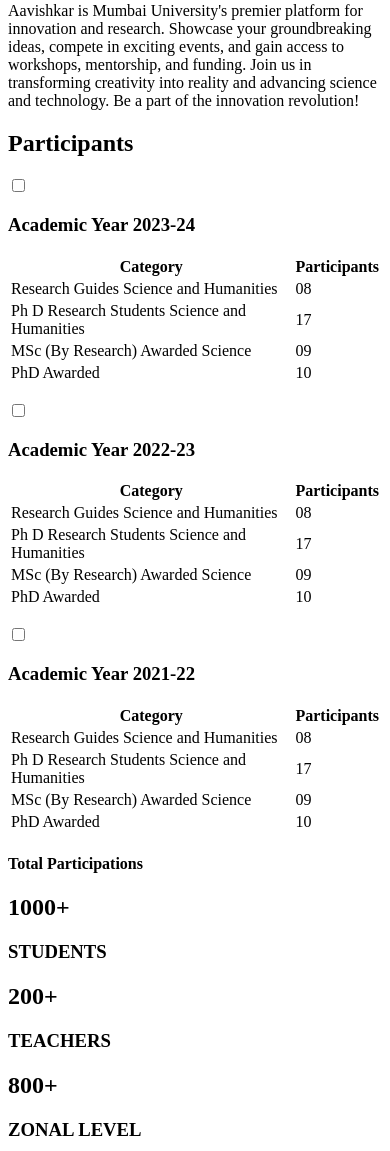
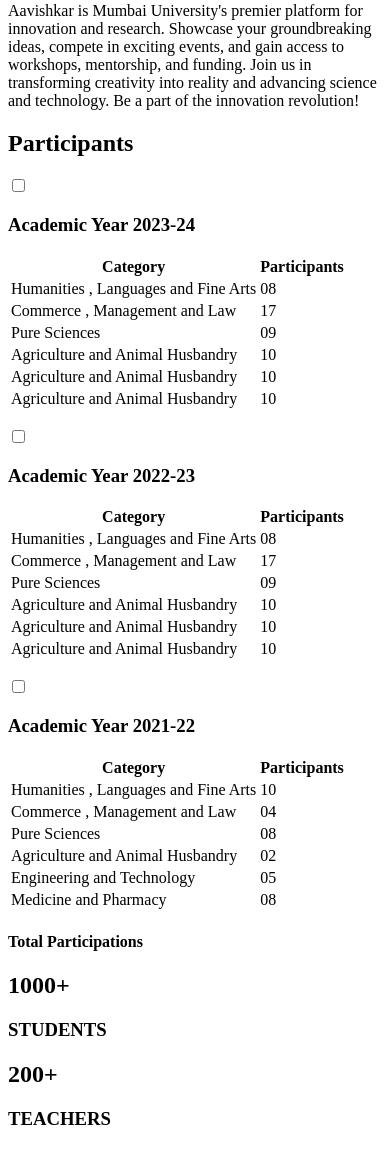
Before and after one commit to rushiii3/KETS, a PHP site: page /aviskar.php in a window 390 px wide. Shown: the part 1389-2540 px from the top of the page. Run offline with PHP 8.4, Linux system fonts and the light colour scheme.

Commit message:
updated aviskar table responsiveness

```diff
--- a/College/src/main/Components/Research_tab/aviskar.php
+++ b/College/src/main/Components/Research_tab/aviskar.php
@@ -17,7 +17,7 @@
    <div class="max-w-screen-xl flex flex-wrap items-center justify-between mx-auto p-4">
      <a href="" class="flex items-center space-x-3 rtl:space-x-reverse    ">
 
-       <span class="self-center text-2xl font-semibold whitespace-nowrap dark:text-white"></span>
+       <span class="self-center text-2xl font-semibold   dark:text-white"></span>
      </a>
      <div class="flex md:order-2 space-x-3 md:space-x-0 rtl:space-x-reverse">
 
@@ -62,7 +62,7 @@
  <nav aria-label="Breadcrumb" class="pl-3 mt-5 dark:bg-black dark:text-white " id="Breadcrumb" data-aos="fade-right">
    <ol class="flex items-stretch gap-2 list-none">
      <li class="flex items-center gap-2">
-       <a href="#" class="flex max-w-[20ch] items-center gap-1 truncate whitespace-nowrap text-slate-700 transition-colors hover:text-emerald-500">
+       <a href="#" class="flex max-w-[20ch] items-center gap-1 truncate   text-slate-700 transition-colors hover:text-emerald-500">
          <svg xmlns="http://www.w3.org/2000/svg" class="w-5 h-5" fill="none" viewBox="0 0 24 24" stroke="currentColor" stroke-width="1.5" aria-hidden="true" aria-labelledby="title-01 description-01" role="link">
            <title id="title-01">Home</title>
            <desc id="description-01">
@@ -82,7 +82,7 @@
        </svg>
      </li>
      <li class="flex items-center flex-1 gap-2">
-       <a href="#" aria-current="page" class="pointer-events-none max-w-[20ch] truncate whitespace-nowrap text-slate-400">Aviskar</a>
+       <a href="#" aria-current="page" class="pointer-events-none max-w-[20ch] truncate   text-slate-400">Aviskar</a>
 
      </li>
    </ol>
@@ -109,32 +109,40 @@
      <section class="grid place-items-center p-4 md:p-16 justify-center  ">
        <label class="m-2 w-full  max-w-lg">
          <input class="peer/showLabel absolute scale-0" type="checkbox" />
-         <span class="block max-h-14 overflow-hidden rounded-lg bg-gray-100 px-4 py-2 text-gray-500 shadow-lg transition-all duration-300 peer-checked/showLabel:max-h-96">
+         <span class="block max-h-14 overflow-hidden rounded-lg bg-gray-100 px-4 py-2 text-gray-500 shadow-lg transition-all duration-300 peer-checked/showLabel:max-h-svh">
            <h3 class="flex h-14 cursor-pointer items-center font-bold">Academic Year 2023-24</h3>
            <p class="mb-2">
            <table class="w-full divide-y divide-gray-200 dark:divide-neutral-700">
              <thead>
                <tr>
-                 <th scope="col" class="px-2 py-3 text-center text-sm md:text-xl font-medium text-gray-900 uppercase dark:text-neutral-500">Category</th>
-                 <th scope="col" class="px-2 py-3 text-center text-sm md:text-xl font-medium text-gray-900 uppercase dark:text-neutral-500">Participants</th>
+                 <th scope="col" class="px-2 py-3 text-center text-sm md:text-xl font-medium text-gray-900 uppercase dark:text-black">Category</th>
+                 <th scope="col" class="px-2 py-3 text-center text-sm md:text-xl font-medium text-gray-900 uppercase dark:text-black">Participants</th>
                </tr>
              </thead>
              <tbody class="divide-y divide-gray-200 dark:divide-neutral-700">
                <tr>
-                 <td class="px-2 py-4 whitespace-nowrap text-sm font-medium text-gray-800 dark:text-neutral-200">Research Guides Science and Humanities</td>
-                 <td class="px-2 py-4 whitespace-nowrap text-sm text-gray-800 dark:text-neutral-200">08</td>
+                 <td class="px-2 py-4   text-sm font-medium dark:text-black  "> Humanities , Languages and Fine Arts </td>
+                 <td class="px-2 py-4   text-sm dark:text-black  ">08</td>
                </tr>
                <tr>
-                 <td class="px-2 py-4 whitespace-nowrap text-sm font-medium text-gray-800 dark:text-neutral-200">Ph D Research Students Science and Humanities</td>
-                 <td class="px-2 py-4 whitespace-nowrap text-sm text-gray-800 dark:text-neutral-200">17</td>
+                 <td class="px-2 py-4   text-sm font-medium dark:text-black  ">Commerce , Management and Law</td>
+                 <td class="px-2 py-4   text-sm dark:text-black  ">17</td>
                </tr>
                <tr>
-                 <td class="px-2 py-4 whitespace-nowrap text-sm font-medium text-gray-800 dark:text-neutral-200">MSc (By Research) Awarded Science</td>
-                 <td class="px-2 py-4 whitespace-nowrap text-sm text-gray-800 dark:text-neutral-200">09</td>
+                 <td class="px-2 py-4   text-sm font-medium dark:text-black  ">Pure Sciences</td>
+                 <td class="px-2 py-4   text-sm dark:text-black  ">09</td>
                </tr>
                <tr>
-                 <td class="px-2 py-4 whitespace-nowrap text-sm font-medium text-gray-800 dark:text-neutral-200">PhD Awarded</td>
-                 <td class="px-2 py-4 whitespace-nowrap text-sm text-gray-800 dark:text-neutral-200">10</td>
+                 <td class="px-2 py-4   text-sm font-medium dark:text-black  ">Agriculture and Animal Husbandry</td>
+                 <td class="px-2 py-4   text-sm dark:text-black  ">10</td>
+               </tr>
+               <tr>
+                 <td class="px-2 py-4   text-sm font-medium dark:text-black  ">Agriculture and Animal Husbandry</td>
+                 <td class="px-2 py-4   text-sm dark:text-black  ">10</td>
+               </tr>
+               <tr>
+                 <td class="px-2 py-4   text-sm font-medium dark:text-black  ">Agriculture and Animal Husbandry</td>
+                 <td class="px-2 py-4   text-sm dark:text-black  ">10</td>
                </tr>
              </tbody>
            </table>
@@ -143,32 +151,40 @@
        </label>
        <label class="m-2 w-full max-w-lg">
          <input class="peer/showLabel absolute scale-0" type="checkbox" />
-         <span class="block max-h-14 overflow-hidden rounded-lg bg-gray-100 px-4 py-2 text-gray-500 shadow-lg transition-all duration-300 peer-checked/showLabel:max-h-96">
+         <span class="block max-h-14 overflow-hidden rounded-lg bg-gray-100 px-4 py-2 text-gray-500 shadow-lg transition-all duration-300 peer-checked/showLabel:max-h-svh">
            <h3 class="flex h-14 cursor-pointer items-center font-bold">Academic Year 2022-23</h3>
            <p class="mb-2">
            <table class="w-full divide-y divide-gray-200 dark:divide-neutral-700">
              <thead>
                <tr>
-                 <th scope="col" class="px-2 py-3 text-center text-sm md:text-xl font-medium text-gray-900 uppercase dark:text-neutral-500">Category</th>
-                 <th scope="col" class="px-2 py-3 text-center text-sm md:text-xl font-medium text-gray-900 uppercase dark:text-neutral-500">Participants</th>
+                 <th scope="col" class="px-2 py-3 text-center text-sm md:text-xl font-medium text-gray-900 uppercase dark:text-black">Category</th>
+                 <th scope="col" class="px-2 py-3 text-center text-sm md:text-xl font-medium text-gray-900 uppercase dark:text-black">Participants</th>
                </tr>
              </thead>
              <tbody class="divide-y divide-gray-200 dark:divide-neutral-700">
                <tr>
-                 <td class="px-2 py-4 whitespace-nowrap text-sm font-medium text-gray-800 dark:text-neutral-200">Research Guides Science and Humanities</td>
-                 <td class="px-2 py-4 whitespace-nowrap text-sm text-gray-800 dark:text-neutral-200">08</td>
+                 <td class="px-2 py-4   text-sm font-medium dark:text-black  "> Humanities , Languages and Fine Arts </td>
+                 <td class="px-2 py-4   text-sm dark:text-black  ">08</td>
                </tr>
                <tr>
-                 <td class="px-2 py-4 whitespace-nowrap text-sm font-medium text-gray-800 dark:text-neutral-200">Ph D Research Students Science and Humanities</td>
-                 <td class="px-2 py-4 whitespace-nowrap text-sm text-gray-800 dark:text-neutral-200">17</td>
+                 <td class="px-2 py-4   text-sm font-medium dark:text-black  ">Commerce , Management and Law</td>
+                 <td class="px-2 py-4   text-sm dark:text-black  ">17</td>
                </tr>
                <tr>
-                 <td class="px-2 py-4 whitespace-nowrap text-sm font-medium text-gray-800 dark:text-neutral-200">MSc (By Research) Awarded Science</td>
-                 <td class="px-2 py-4 whitespace-nowrap text-sm text-gray-800 dark:text-neutral-200">09</td>
+                 <td class="px-2 py-4   text-sm font-medium dark:text-black  ">Pure Sciences</td>
+                 <td class="px-2 py-4   text-sm dark:text-black  ">09</td>
                </tr>
                <tr>
-                 <td class="px-2 py-4 whitespace-nowrap text-sm font-medium text-gray-800 dark:text-neutral-200">PhD Awarded</td>
-                 <td class="px-2 py-4 whitespace-nowrap text-sm text-gray-800 dark:text-neutral-200">10</td>
+                 <td class="px-2 py-4   text-sm font-medium dark:text-black  ">Agriculture and Animal Husbandry</td>
+                 <td class="px-2 py-4   text-sm dark:text-black  ">10</td>
+               </tr>
+               <tr>
+                 <td class="px-2 py-4   text-sm font-medium dark:text-black  ">Agriculture and Animal Husbandry</td>
+                 <td class="px-2 py-4   text-sm dark:text-black  ">10</td>
+               </tr>
+               <tr>
+                 <td class="px-2 py-4   text-sm font-medium dark:text-black  ">Agriculture and Animal Husbandry</td>
+                 <td class="px-2 py-4   text-sm dark:text-black  ">10</td>
                </tr>
              </tbody>
            </table>
@@ -177,32 +193,40 @@
        </label>
        <label class="m-2 w-full max-w-lg">
          <input class="peer/showLabel absolute scale-0" type="checkbox" />
-         <span class="block max-h-14 overflow-hidden rounded-lg bg-gray-100 px-4 py-2 text-gray-500 shadow-lg transition-all duration-300 peer-checked/showLabel:max-h-96">
+         <span class="block max-h-14 overflow-hidden rounded-lg bg-gray-100 px-4 py-2 text-gray-500 shadow-lg transition-all duration-300 peer-checked/showLabel:max-h-svh ">
            <h3 class="flex h-14 cursor-pointer items-center font-bold">Academic Year 2021-22</h3>
            <p class="mb-2">
            <table class="w-full divide-y divide-gray-200 dark:divide-neutral-700">
              <thead>
                <tr>
-                 <th scope="col" class="px-2 py-3 text-center text-sm md:text-xl font-medium text-gray-900 uppercase dark:text-neutral-500">Category</th>
-                 <th scope="col" class="px-2 py-3 text-center text-sm md:text-xl font-medium text-gray-900 uppercase dark:text-neutral-500">Participants</th>
+                 <th scope="col" class="px-2 py-3 text-center text-sm md:text-xl font-medium text-gray-900 uppercase dark:text-black">Category</th>
+                 <th scope="col" class="px-2 py-3 text-center text-sm md:text-xl font-medium text-gray-900 uppercase dark:text-black">Participants</th>
                </tr>
              </thead>
              <tbody class="divide-y divide-gray-200 dark:divide-neutral-700">
                <tr>
-                 <td class="px-2 py-4 whitespace-nowrap text-sm font-medium text-gray-800 dark:text-neutral-200">Research Guides Science and Humanities</td>
-                 <td class="px-2 py-4 whitespace-nowrap text-sm text-gray-800 dark:text-neutral-200">08</td>
+                 <td class="px-2 py-4   text-sm font-medium dark:text-black  "> Humanities , Languages and Fine Arts </td>
+                 <td class="px-2 py-4   text-sm dark:text-black  ">10</td>
                </tr>
                <tr>
-                 <td class="px-2 py-4 whitespace-nowrap text-sm font-medium text-gray-800 dark:text-neutral-200">Ph D Research Students Science and Humanities</td>
-                 <td class="px-2 py-4 whitespace-nowrap text-sm text-gray-800 dark:text-neutral-200">17</td>
+                 <td class="px-2 py-4   text-sm font-medium dark:text-black  ">Commerce , Management and Law</td>
+                 <td class="px-2 py-4   text-sm dark:text-black  ">04</td>
                </tr>
                <tr>
-                 <td class="px-2 py-4 whitespace-nowrap text-sm font-medium text-gray-800 dark:text-neutral-200">MSc (By Research) Awarded Science</td>
-                 <td class="px-2 py-4 whitespace-nowrap text-sm text-gray-800 dark:text-neutral-200">09</td>
+                 <td class="px-2 py-4   text-sm font-medium dark:text-black  ">Pure Sciences</td>
+                 <td class="px-2 py-4   text-sm dark:text-black  ">08</td>
                </tr>
                <tr>
-                 <td class="px-2 py-4 whitespace-nowrap text-sm font-medium text-gray-800 dark:text-neutral-200">PhD Awarded</td>
-                 <td class="px-2 py-4 whitespace-nowrap text-sm text-gray-800 dark:text-neutral-200">10</td>
+                 <td class="px-2 py-4   text-sm font-medium dark:text-black  ">Agriculture and Animal Husbandry</td>
+                 <td class="px-2 py-4   text-sm dark:text-black  ">02</td>
+               </tr>
+               <tr>
+                 <td class="px-2 py-4   text-sm font-medium dark:text-black  ">Engineering and Technology</td>
+                 <td class="px-2 py-4   text-sm dark:text-black  ">05</td>
+               </tr>
+               <tr>
+                 <td class="px-2 py-4   text-sm font-medium dark:text-black  ">Medicine and Pharmacy</td>
+                 <td class="px-2 py-4   text-sm dark:text-black  ">08</td>
                </tr>
              </tbody>
            </table>
--- a/College/src/main/Components/Research_tab/research_home.php
+++ b/College/src/main/Components/Research_tab/research_home.php
@@ -236,7 +236,7 @@
      </div>
 
  </section>
- <section class="relative py-12 md:py-12 bg-gray-100 overflow-hidden m-10">
+ <section class="relative py-12 md:py-12 bg-gray-100 dark:bg-black overflow-hidden m-10">
      <img class="absolute top-0 right-0 md:mt-10 -mr-20 md:-mr-0" src="saturn-assets/images/stats/star-circle.svg" alt="">
      <img class="absolute bottom-0 left-0" src="saturn-assets/images/stats/left-blue-light.png" alt="">
      <div class="relative container px-4 mx-auto">
```
